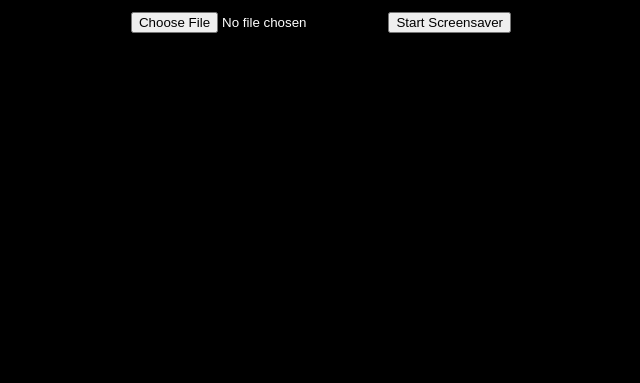
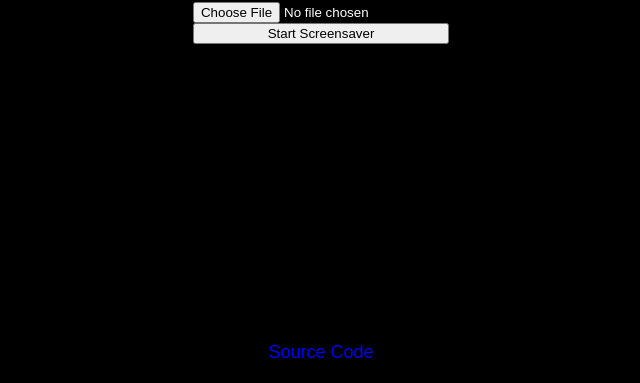
Before and after one commit to itsmikethetech/BouncingScreenSaver, a plain HTML site: page index.html in a window 1280 px wide. Shown: the part 417-800 px from the top of the page, without its empty margins (319-959 px from the left). Drawn offline with Linux system fonts and the light colour scheme.

Commit message:
Updated homepage.

```diff
--- a/index.html
+++ b/index.html
@@ -7,16 +7,38 @@
   <style>
     body {
       display: flex;
+      flex-direction: column;
       align-items: center;
-      justify-content: center;
+      justify-content: space-between;
       min-height: 100vh;
       margin: 0;
       background-color: #000;
       color: #fff;
       font-family: Arial, sans-serif;
+      position: relative;
     }
+
     #upload-section {
       text-align: center;
+      flex-grow: 1;
+      display: flex;
+      flex-direction: column;
+      justify-content: center;
+    }
+
+    /* Style for the source code link */
+    .source-link {
+      position: absolute;
+      bottom: 20px; /* Adjust distance from the bottom */
+      text-align: center;
+      font-size: 18px;
+      color: #00f;
+      text-decoration: none;
+      width: 100%;
+    }
+
+    .source-link:hover {
+      text-decoration: underline;
     }
   </style>
 </head>
@@ -44,5 +66,9 @@
       }
     });
   </script>
+
+  <!-- Source Code link centered at the bottom -->
+  <a href="https://github.com/itsmikethetech/BouncingScreenSaver" class="source-link">Source Code</a>
+
 </body>
 </html>
```
